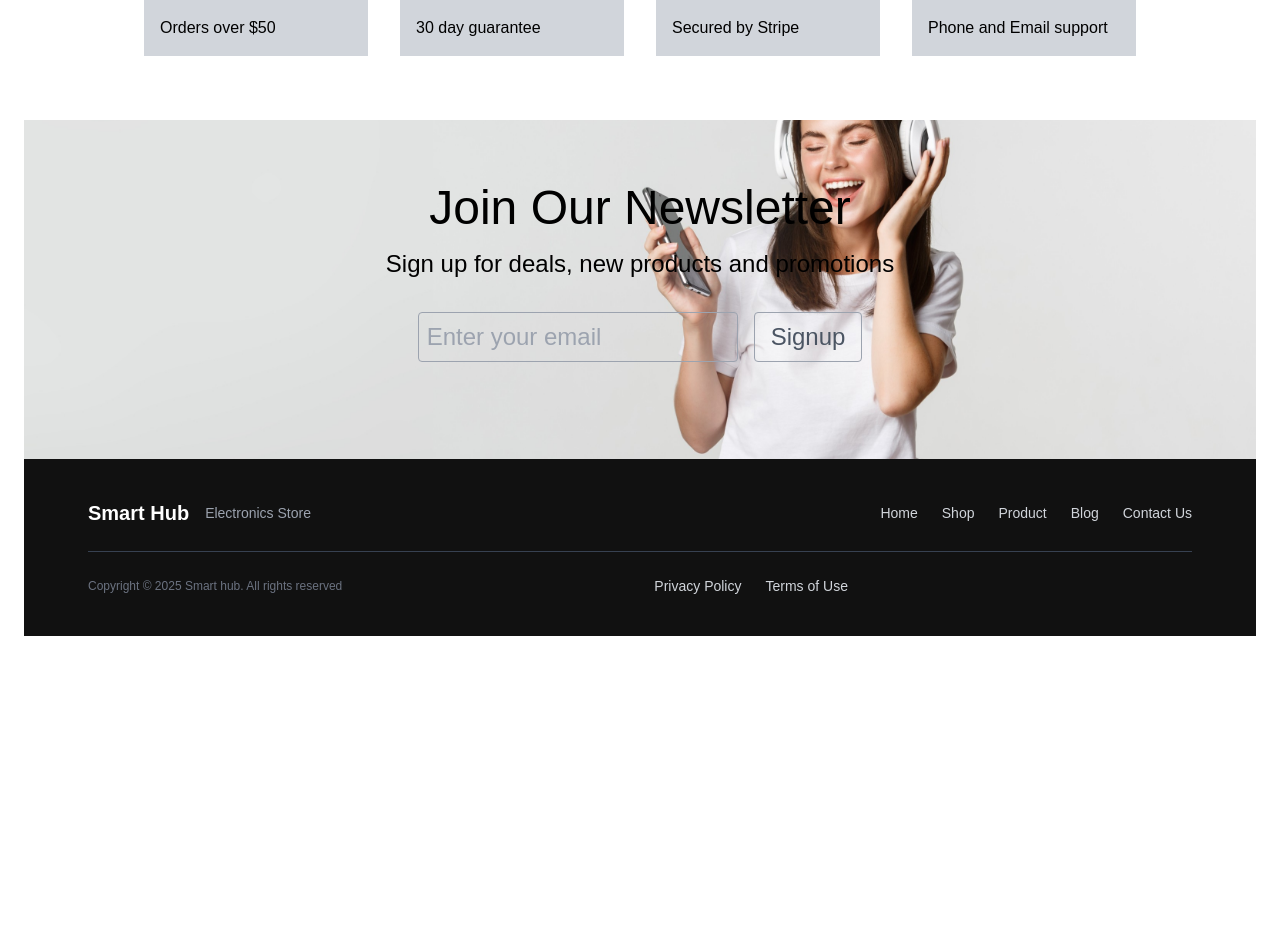
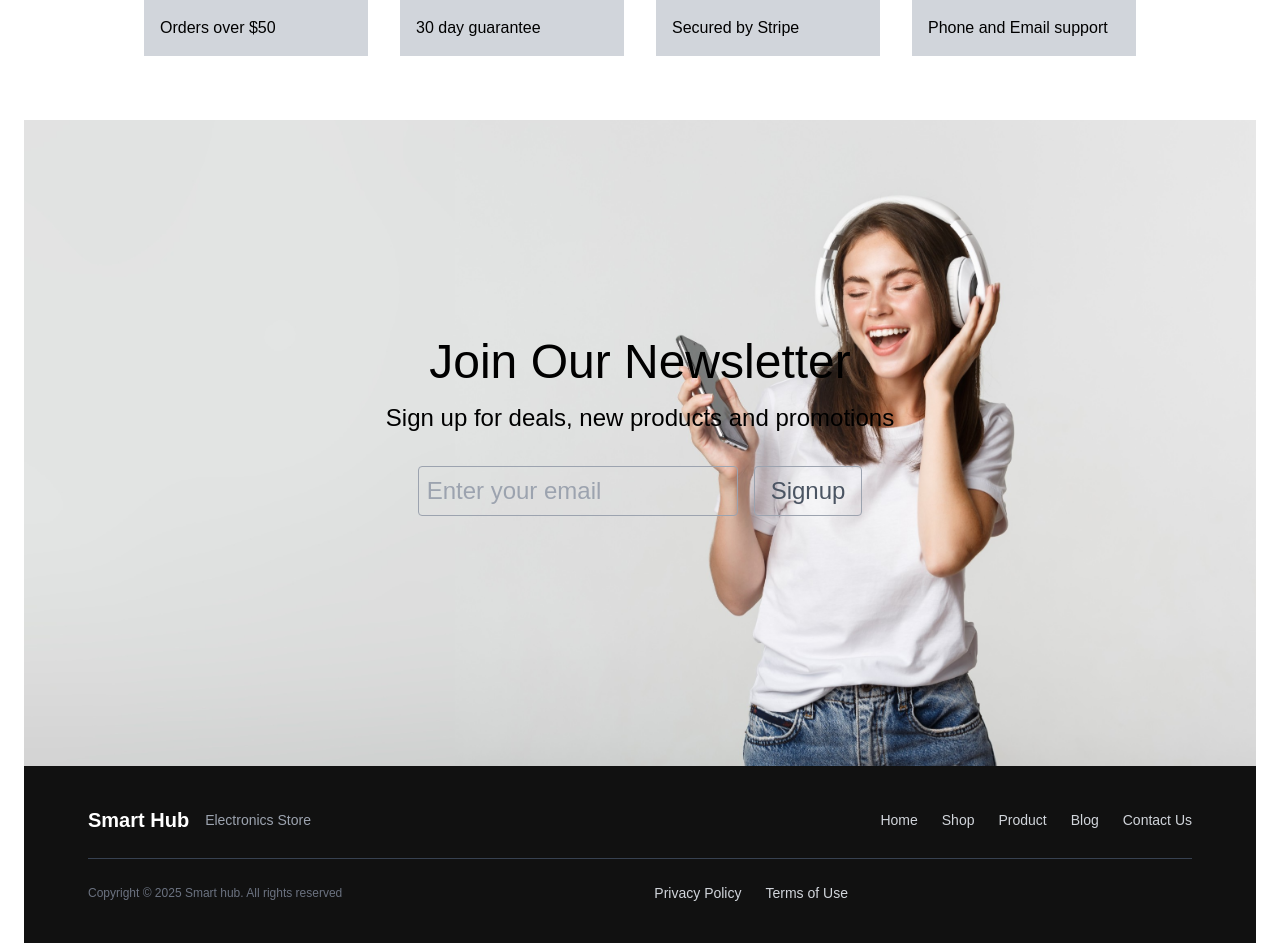
Before and after one commit to hussamshehata/Smart-Hub, a React (Vite) app: page / in a window 1280 px wide. Shown: the part 2620-3563 px from the top of the page. Before the commit the page ends 3280 px from the top, so only its background shows below. Built offline with nearby package versions, Linux system fonts and the light colour scheme.

Commit message:
edited newsletter component
edited newsletter background

```diff
--- a/src/Components/Newsletter.jsx
+++ b/src/Components/Newsletter.jsx
@@ -1,6 +1,6 @@
 function Newsletter() {
   return (
-    <div className=" bg-[url('src/assets/newsletter.jpg')]  bg-cover  bg-center  bg-no-repeat" >
+    <div className="h-1/5 bg-[url('src/assets/newsletter.jpg')]  bg-cover  bg-center  bg-no-repeat  flex  flex-col  justify-center" >
 
         <div className="newsletter">
             <div className="flex flex-col items-center justify-center py-16">
```
Also changed, not shown: src/assets/newsletter.jpg.
